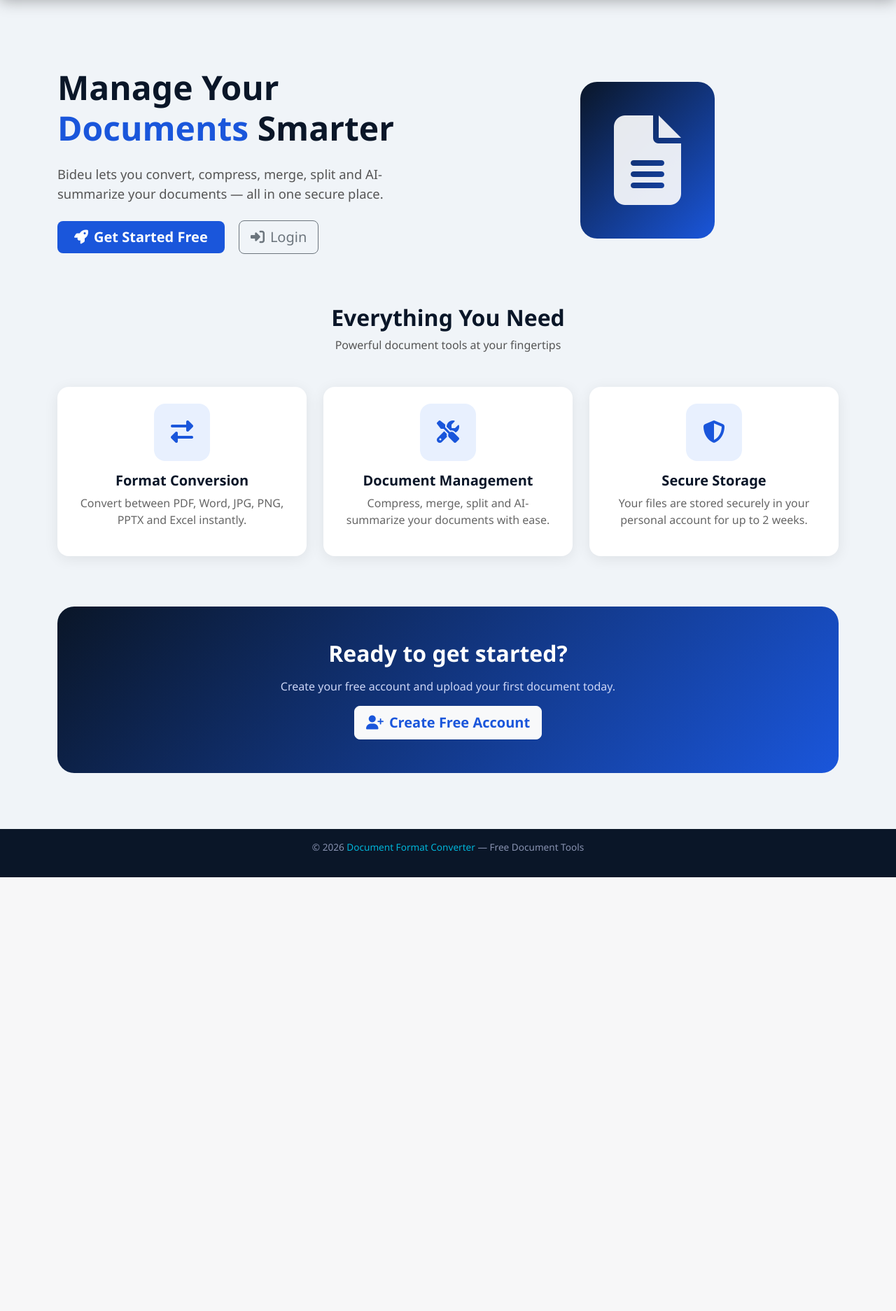
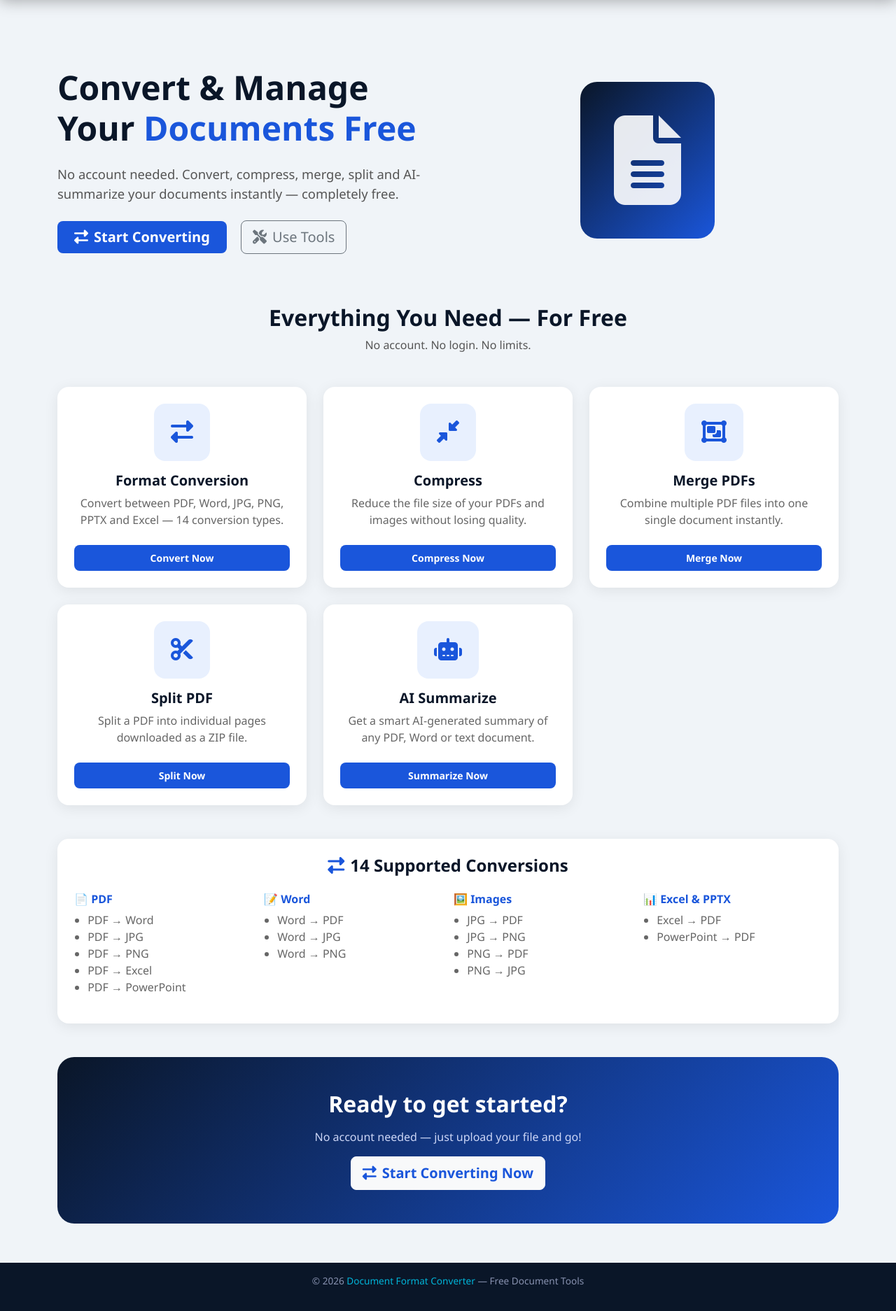
Before and after one commit to bradleybuintim-rgb/Internship-project-1, a Django app: page / in a window 1280 px wide. Shown: the part 69-1943 px from the top of the page at 70% size. Before the commit the page ends 1323 px from the top, so only its background shows below. Run offline with Django 5.2, Linux system fonts and the light colour scheme; some libraries are stand-ins or nearby versions.

Commit message:
Remove login, rename to Document Format Converter, separate merge and split

```diff
--- a/core/templates/core/home.html
+++ b/core/templates/core/home.html
@@ -1,23 +1,22 @@
 {% extends 'core/base.html' %}
-{% block title %}Welcome{% endblock %}
-
+{% block title %}Free Document Converter & Tools{% endblock %}
 {% block content %}
 <div class="container">
 
     <!-- HERO SECTION -->
     <div class="row align-items-center py-5">
         <div class="col-lg-6">
-            <h1 style="font-size:3rem; font-weight:800; color:#0a1628; line-height:1.2;">
-                Manage Your <span style="color:#1a56db;">Documents</span> Smarter
+            <h1 style="font-size:3rem;font-weight:800;color:#0a1628;line-height:1.2;">
+                Convert & Manage Your <span style="color:#1a56db;">Documents Free</span>
             </h1>
-            <p style="font-size:1.15rem; color:#555; margin:1.5rem 0;">
-                Bideu lets you convert, compress, merge, split and AI-summarize your documents — all in one secure place.
+            <p style="font-size:1.15rem;color:#555;margin:1.5rem 0;">
+                No account needed. Convert, compress, merge, split and AI-summarize your documents instantly — completely free.
             </p>
-            <a href="{% url 'register' %}" class="btn btn-primary btn-lg me-3">
-                <i class="fas fa-rocket me-2"></i>Get Started Free
+            <a href="{% url 'convert' %}" class="btn btn-primary btn-lg me-3">
+                <i class="fas fa-exchange-alt me-2"></i>Start Converting
             </a>
-            <a href="{% url 'login' %}" class="btn btn-outline-secondary btn-lg">
-                <i class="fas fa-sign-in-alt me-2"></i>Login
+            <a href="{% url 'compress' %}" class="btn btn-outline-secondary btn-lg">
+                <i class="fas fa-tools me-2"></i>Use Tools
             </a>
         </div>
         <div class="col-lg-6 text-center mt-4 mt-lg-0">
@@ -30,52 +29,127 @@
     <!-- FEATURES SECTION -->
     <div class="row g-4 py-4">
         <div class="col-12 text-center mb-2">
-            <h2 style="font-weight:800;color:#0a1628;">Everything You Need</h2>
-            <p style="color:#555;">Powerful document tools at your fingertips</p>
+            <h2 style="font-weight:800;color:#0a1628;">Everything You Need — For Free</h2>
+            <p style="color:#555;">No account. No login. No limits.</p>
         </div>
 
-        <!-- Feature 1 -->
+        <!-- Convert -->
         <div class="col-md-4">
             <div class="card h-100 text-center p-4">
                 <div style="background:#e8f0fe;border-radius:16px;padding:1.5rem;display:inline-block;margin:0 auto 1rem;">
                     <i class="fas fa-exchange-alt" style="font-size:2rem;color:#1a56db;"></i>
                 </div>
                 <h5 style="font-weight:700;color:#0a1628;">Format Conversion</h5>
-                <p style="color:#666;">Convert between PDF, Word, JPG, PNG, PPTX and Excel instantly.</p>
+                <p style="color:#666;">Convert between PDF, Word, JPG, PNG, PPTX and Excel — 14 conversion types.</p>
+                <a href="{% url 'convert' %}" class="btn btn-primary btn-sm mt-2">Convert Now</a>
             </div>
         </div>
 
-        <!-- Feature 2 -->
+        <!-- Compress -->
         <div class="col-md-4">
             <div class="card h-100 text-center p-4">
                 <div style="background:#e8f0fe;border-radius:16px;padding:1.5rem;display:inline-block;margin:0 auto 1rem;">
-                    <i class="fas fa-tools" style="font-size:2rem;color:#1a56db;"></i>
+                    <i class="fas fa-compress-alt" style="font-size:2rem;color:#1a56db;"></i>
                 </div>
-                <h5 style="font-weight:700;color:#0a1628;">Document Management</h5>
-                <p style="color:#666;">Compress, merge, split and AI-summarize your documents with ease.</p>
+                <h5 style="font-weight:700;color:#0a1628;">Compress</h5>
+                <p style="color:#666;">Reduce the file size of your PDFs and images without losing quality.</p>
+                <a href="{% url 'compress' %}" class="btn btn-primary btn-sm mt-2">Compress Now</a>
             </div>
         </div>
 
-        <!-- Feature 3 -->
+        <!-- Merge -->
         <div class="col-md-4">
             <div class="card h-100 text-center p-4">
                 <div style="background:#e8f0fe;border-radius:16px;padding:1.5rem;display:inline-block;margin:0 auto 1rem;">
-                    <i class="fas fa-shield-alt" style="font-size:2rem;color:#1a56db;"></i>
+                    <i class="fas fa-object-group" style="font-size:2rem;color:#1a56db;"></i>
                 </div>
-                <h5 style="font-weight:700;color:#0a1628;">Secure Storage</h5>
-                <p style="color:#666;">Your files are stored securely in your personal account for up to 2 weeks.</p>
+                <h5 style="font-weight:700;color:#0a1628;">Merge PDFs</h5>
+                <p style="color:#666;">Combine multiple PDF files into one single document instantly.</p>
+                <a href="{% url 'merge' %}" class="btn btn-primary btn-sm mt-2">Merge Now</a>
+            </div>
+        </div>
+
+        <!-- Split -->
+        <div class="col-md-4">
+            <div class="card h-100 text-center p-4">
+                <div style="background:#e8f0fe;border-radius:16px;padding:1.5rem;display:inline-block;margin:0 auto 1rem;">
+                    <i class="fas fa-cut" style="font-size:2rem;color:#1a56db;"></i>
+                </div>
+                <h5 style="font-weight:700;color:#0a1628;">Split PDF</h5>
+                <p style="color:#666;">Split a PDF into individual pages downloaded as a ZIP file.</p>
+                <a href="{% url 'split' %}" class="btn btn-primary btn-sm mt-2">Split Now</a>
+            </div>
+        </div>
+
+        <!-- AI Summarize -->
+        <div class="col-md-4">
+            <div class="card h-100 text-center p-4">
+                <div style="background:#e8f0fe;border-radius:16px;padding:1.5rem;display:inline-block;margin:0 auto 1rem;">
+                    <i class="fas fa-robot" style="font-size:2rem;color:#1a56db;"></i>
+                </div>
+                <h5 style="font-weight:700;color:#0a1628;">AI Summarize</h5>
+                <p style="color:#666;">Get a smart AI-generated summary of any PDF, Word or text document.</p>
+                <a href="{% url 'summarize' %}" class="btn btn-primary btn-sm mt-2">Summarize Now</a>
+            </div>
+        </div>
+
+    </div>
+
+    <!-- CONVERSIONS LIST -->
+    <div class="row py-4">
+        <div class="col-12">
+            <div class="card p-4">
+                <h4 style="font-weight:800;color:#0a1628;margin-bottom:1.5rem;text-align:center;">
+                    <i class="fas fa-exchange-alt me-2" style="color:#1a56db;"></i>14 Supported Conversions
+                </h4>
+                <div class="row g-3">
+                    <div class="col-md-3">
+                        <h6 style="color:#1a56db;font-weight:700;">📄 PDF</h6>
+                        <ul style="color:#666;padding-left:1.2rem;">
+                            <li>PDF → Word</li>
+                            <li>PDF → JPG</li>
+                            <li>PDF → PNG</li>
+                            <li>PDF → Excel</li>
+                            <li>PDF → PowerPoint</li>
+                        </ul>
+                    </div>
+                    <div class="col-md-3">
+                        <h6 style="color:#1a56db;font-weight:700;">📝 Word</h6>
+                        <ul style="color:#666;padding-left:1.2rem;">
+                            <li>Word → PDF</li>
+                            <li>Word → JPG</li>
+                            <li>Word → PNG</li>
+                        </ul>
+                    </div>
+                    <div class="col-md-3">
+                        <h6 style="color:#1a56db;font-weight:700;">🖼️ Images</h6>
+                        <ul style="color:#666;padding-left:1.2rem;">
+                            <li>JPG → PDF</li>
+                            <li>JPG → PNG</li>
+                            <li>PNG → PDF</li>
+                            <li>PNG → JPG</li>
+                        </ul>
+                    </div>
+                    <div class="col-md-3">
+                        <h6 style="color:#1a56db;font-weight:700;">📊 Excel & PPTX</h6>
+                        <ul style="color:#666;padding-left:1.2rem;">
+                            <li>Excel → PDF</li>
+                            <li>PowerPoint → PDF</li>
+                        </ul>
+                    </div>
+                </div>
             </div>
         </div>
     </div>
 
     <!-- CALL TO ACTION -->
-    <div class="row py-5">
+    <div class="row py-4">
         <div class="col-12">
             <div style="background:linear-gradient(135deg,#0a1628,#1a56db);border-radius:24px;padding:3rem;text-align:center;">
                 <h2 style="color:white;font-weight:800;">Ready to get started?</h2>
-                <p style="color:#ccd6f6;margin:1rem 0;">Create your free account and upload your first document today.</p>
-                <a href="{% url 'register' %}" class="btn btn-light btn-lg" style="font-weight:700;color:#1a56db;">
-                    <i class="fas fa-user-plus me-2"></i>Create Free Account
+                <p style="color:#ccd6f6;margin:1rem 0;">No account needed — just upload your file and go!</p>
+                <a href="{% url 'convert' %}" class="btn btn-light btn-lg" style="font-weight:700;color:#1a56db;">
+                    <i class="fas fa-exchange-alt me-2"></i>Start Converting Now
                 </a>
             </div>
         </div>
```
